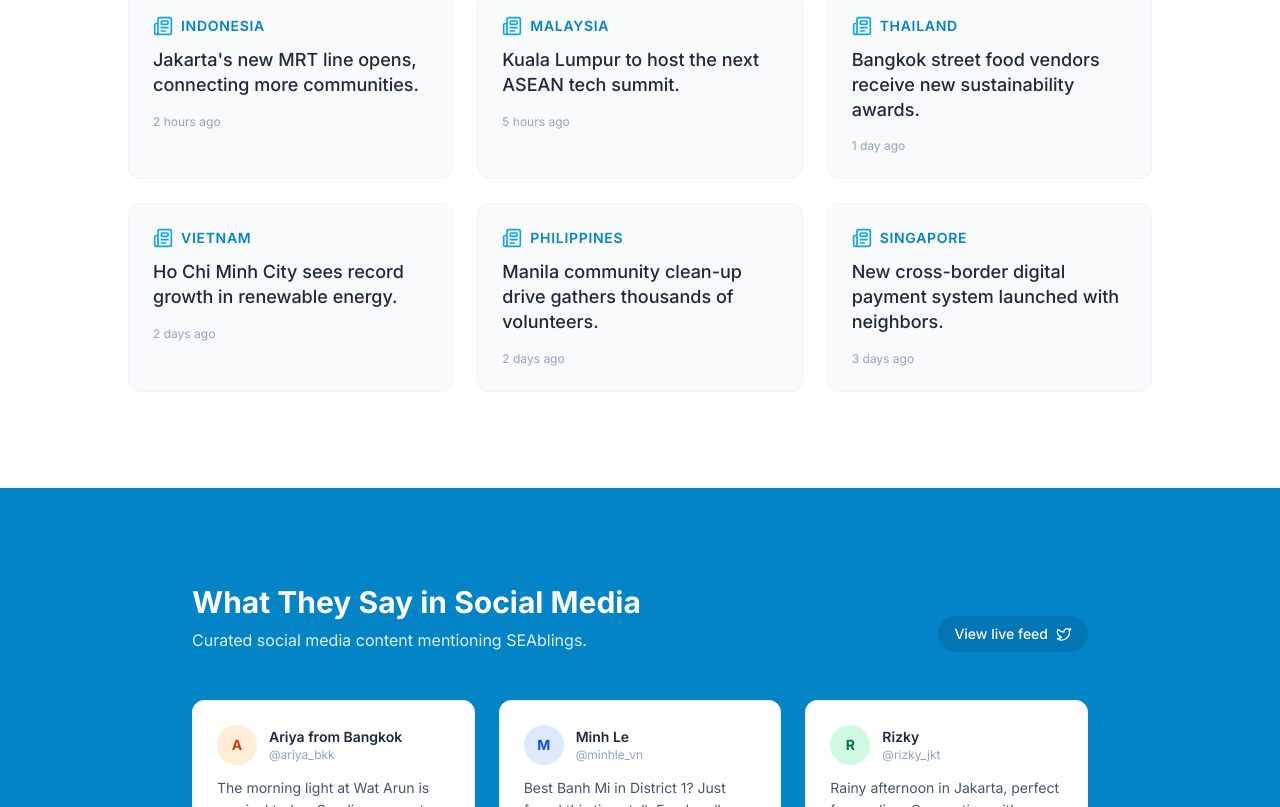
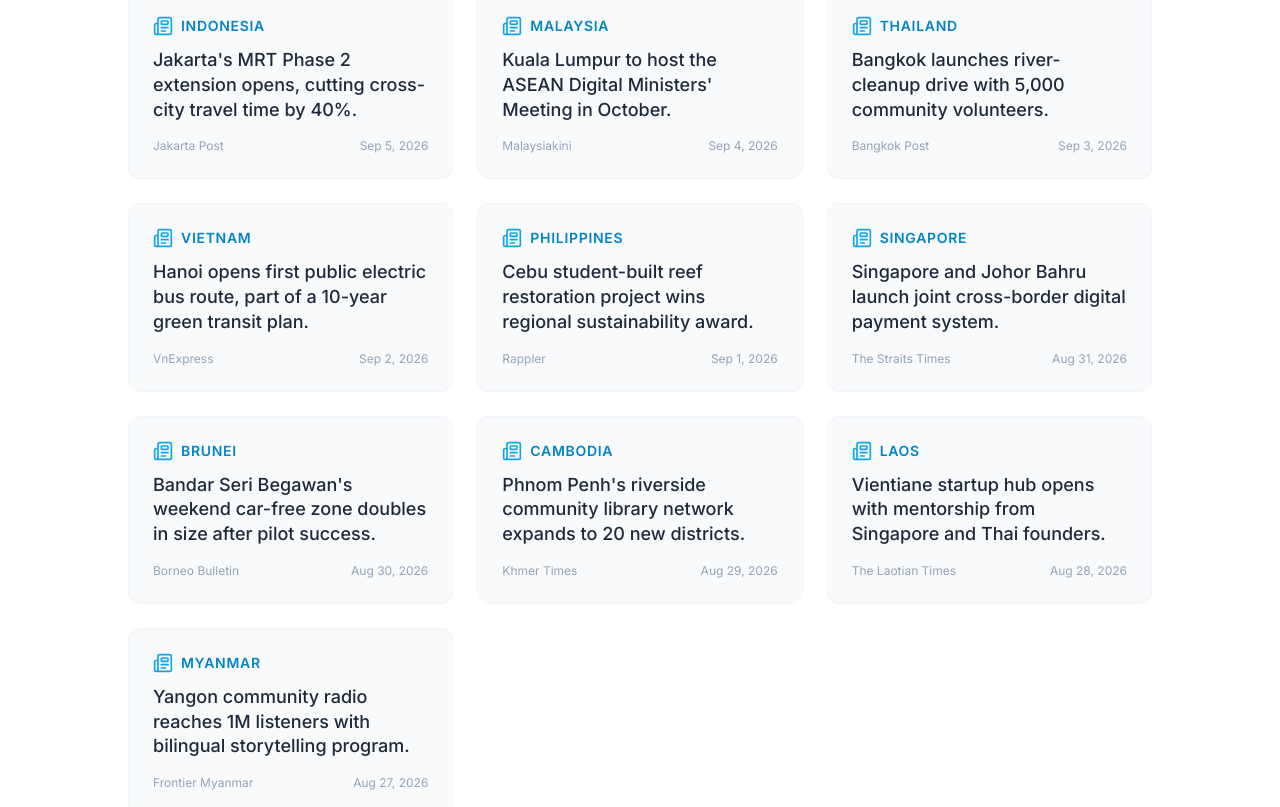
Before and after one commit to pandurijal/seablings, a Next.js app: page / in a window 1280 px wide. Shown: the part 973-1780 px from the top of the page. Built offline with nearby package versions, Linux system fonts and the light colour scheme; no server answers.

Commit message:
feat: load news from static JSON covering all 10 ASEAN countries

```diff
--- a/components/HowItWorks.tsx
+++ b/components/HowItWorks.tsx
@@ -1,60 +1,51 @@
 import React from 'react';
 import { Newspaper } from 'lucide-react';
+import newsData from '@/data/news.json';
 
-const DUMMY_NEWS = [
-  {
-    country: "Indonesia",
-    headline: "Jakarta's new MRT line opens, connecting more communities.",
-    date: "2 hours ago"
-  },
-  {
-    country: "Malaysia",
-    headline: "Kuala Lumpur to host the next ASEAN tech summit.",
-    date: "5 hours ago"
-  },
-  {
-    country: "Thailand",
-    headline: "Bangkok street food vendors receive new sustainability awards.",
-    date: "1 day ago"
-  },
-  {
-    country: "Vietnam",
-    headline: "Ho Chi Minh City sees record growth in renewable energy.",
-    date: "2 days ago"
-  },
-  {
-    country: "Philippines",
-    headline: "Manila community clean-up drive gathers thousands of volunteers.",
-    date: "2 days ago"
-  },
-  {
-    country: "Singapore",
-    headline: "New cross-border digital payment system launched with neighbors.",
-    date: "3 days ago"
-  }
-];
+const dateFormatter = new Intl.DateTimeFormat('en-US', {
+  month: 'short',
+  day: 'numeric',
+  year: 'numeric',
+});
 
 const HowItWorks: React.FC = () => {
   return (
     <section id="how-it-works" className="py-24 px-6 bg-white">
       <div className="max-w-5xl mx-auto">
         <div className="text-center mb-16">
-          <h2 className="text-3xl font-bold text-slate-800 mb-4">What's happening in Southeast Asia</h2>
+          <h2 className="text-3xl font-bold text-slate-800 mb-4">
+            What's happening in Southeast Asia
+          </h2>
           <p className="text-slate-500 max-w-xl mx-auto">
             Latest news and updates from across the region.
           </p>
         </div>
 
         <div className="grid md:grid-cols-2 lg:grid-cols-3 gap-6">
-          {DUMMY_NEWS.map((news, idx) => (
-            <div key={idx} className="bg-slate-50 p-6 rounded-xl border border-slate-100 hover:border-sea-200 transition-colors">
+          {newsData.items.map((news, idx) => (
+            <a
+              key={`${news.country}-${idx}`}
+              href={news.url}
+              target="_blank"
+              rel="noopener noreferrer"
+              className="block bg-slate-50 p-6 rounded-xl border border-slate-100 hover:border-sea-200 transition-colors"
+            >
               <div className="flex items-center gap-2 mb-3">
                 <Newspaper className="w-5 h-5 text-sea-500" />
-                <span className="text-sm font-semibold text-sea-600 uppercase tracking-wider">{news.country}</span>
+                <span className="text-sm font-semibold text-sea-600 uppercase tracking-wider">
+                  {news.country}
+                </span>
               </div>
-              <h3 className="text-lg font-medium text-slate-800 mb-4 leading-snug">{news.headline}</h3>
-              <p className="text-xs text-slate-400">{news.date}</p>
-            </div>
+              <h3 className="text-lg font-medium text-slate-800 mb-4 leading-snug">
+                {news.headline}
+              </h3>
+              <div className="flex items-center justify-between text-xs text-slate-400">
+                <span>{news.source}</span>
+                <time dateTime={news.date}>
+                  {dateFormatter.format(new Date(news.date))}
+                </time>
+              </div>
+            </a>
           ))}
         </div>
       </div>
--- /dev/null
+++ b/data/news.json
@@ -0,0 +1,75 @@
+{
+  "updatedAt": "2026-09-07",
+  "items": [
+    {
+      "country": "Indonesia",
+      "headline": "Jakarta's MRT Phase 2 extension opens, cutting cross-city travel time by 40%.",
+      "source": "Jakarta Post",
+      "url": "https://www.thejakartapost.com/",
+      "date": "2026-09-05"
+    },
+    {
+      "country": "Malaysia",
+      "headline": "Kuala Lumpur to host the ASEAN Digital Ministers' Meeting in October.",
+      "source": "Malaysiakini",
+      "url": "https://www.malaysiakini.com/",
+      "date": "2026-09-04"
+    },
+    {
+      "country": "Thailand",
+      "headline": "Bangkok launches river-cleanup drive with 5,000 community volunteers.",
+      "source": "Bangkok Post",
+      "url": "https://www.bangkokpost.com/",
+      "date": "2026-09-03"
+    },
+    {
+      "country": "Vietnam",
+      "headline": "Hanoi opens first public electric bus route, part of a 10-year green transit plan.",
+      "source": "VnExpress",
+      "url": "https://vnexpress.net/",
+      "date": "2026-09-02"
+    },
+    {
+      "country": "Philippines",
+      "headline": "Cebu student-built reef restoration project wins regional sustainability award.",
+      "source": "Rappler",
+      "url": "https://www.rappler.com/",
+      "date": "2026-09-01"
+    },
+    {
+      "country": "Singapore",
+      "headline": "Singapore and Johor Bahru launch joint cross-border digital payment system.",
+      "source": "The Straits Times",
+      "url": "https://www.straitstimes.com/",
+      "date": "2026-08-31"
+    },
+    {
+      "country": "Brunei",
+      "headline": "Bandar Seri Begawan's weekend car-free zone doubles in size after pilot success.",
+      "source": "Borneo Bulletin",
+      "url": "https://borneobulletin.com.bn/",
+      "date": "2026-08-30"
+    },
+    {
+      "country": "Cambodia",
+      "headline": "Phnom Penh's riverside community library network expands to 20 new districts.",
+      "source": "Khmer Times",
+      "url": "https://www.khmertimeskh.com/",
+      "date": "2026-08-29"
+    },
+    {
+      "country": "Laos",
+      "headline": "Vientiane startup hub opens with mentorship from Singapore and Thai founders.",
+      "source": "The Laotian Times",
+      "url": "https://laotiantimes.com/",
+      "date": "2026-08-28"
+    },
+    {
+      "country": "Myanmar",
+      "headline": "Yangon community radio reaches 1M listeners with bilingual storytelling program.",
+      "source": "Frontier Myanmar",
+      "url": "https://www.frontiermyanmar.net/",
+      "date": "2026-08-27"
+    }
+  ]
+}
```
